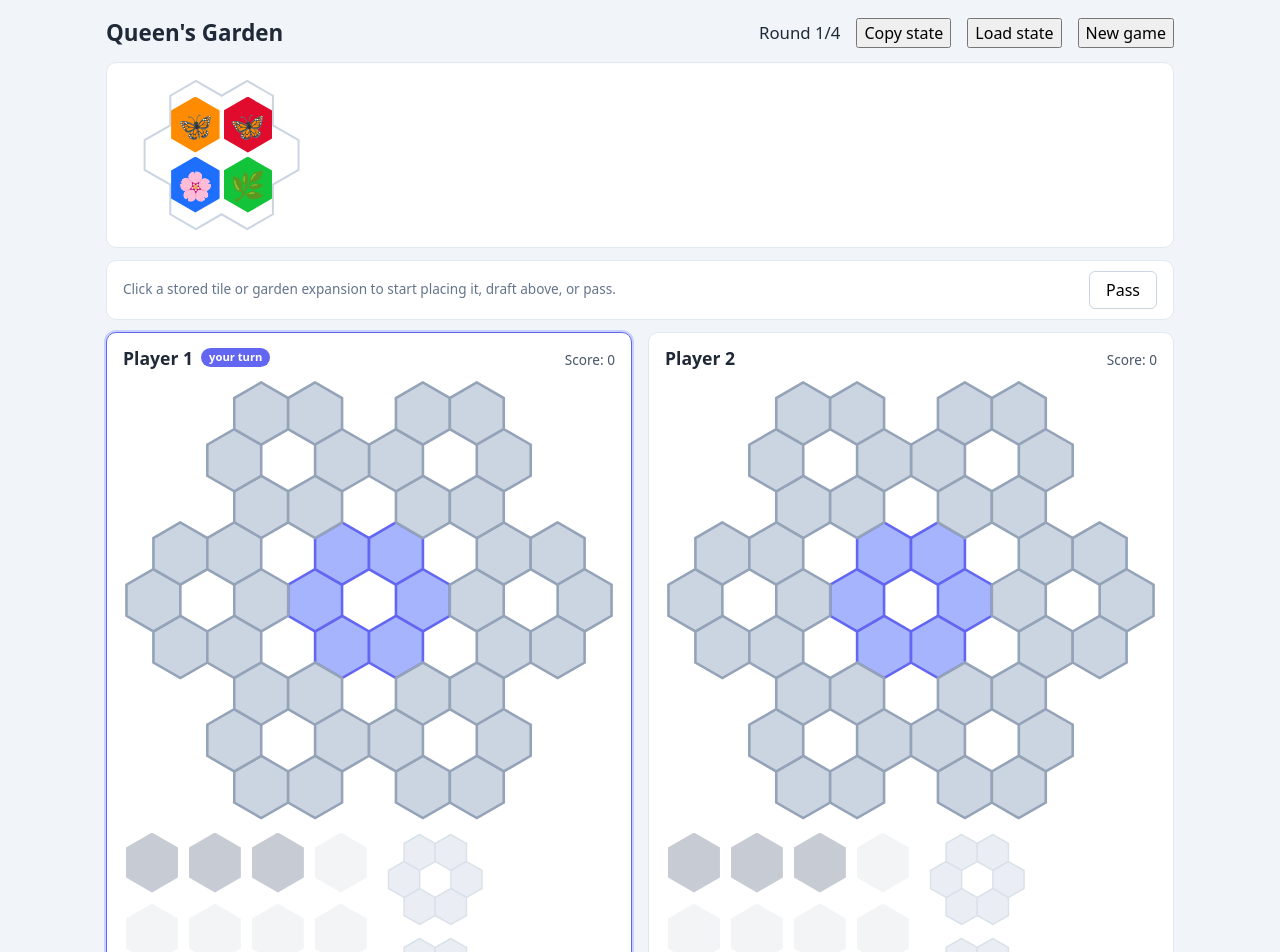
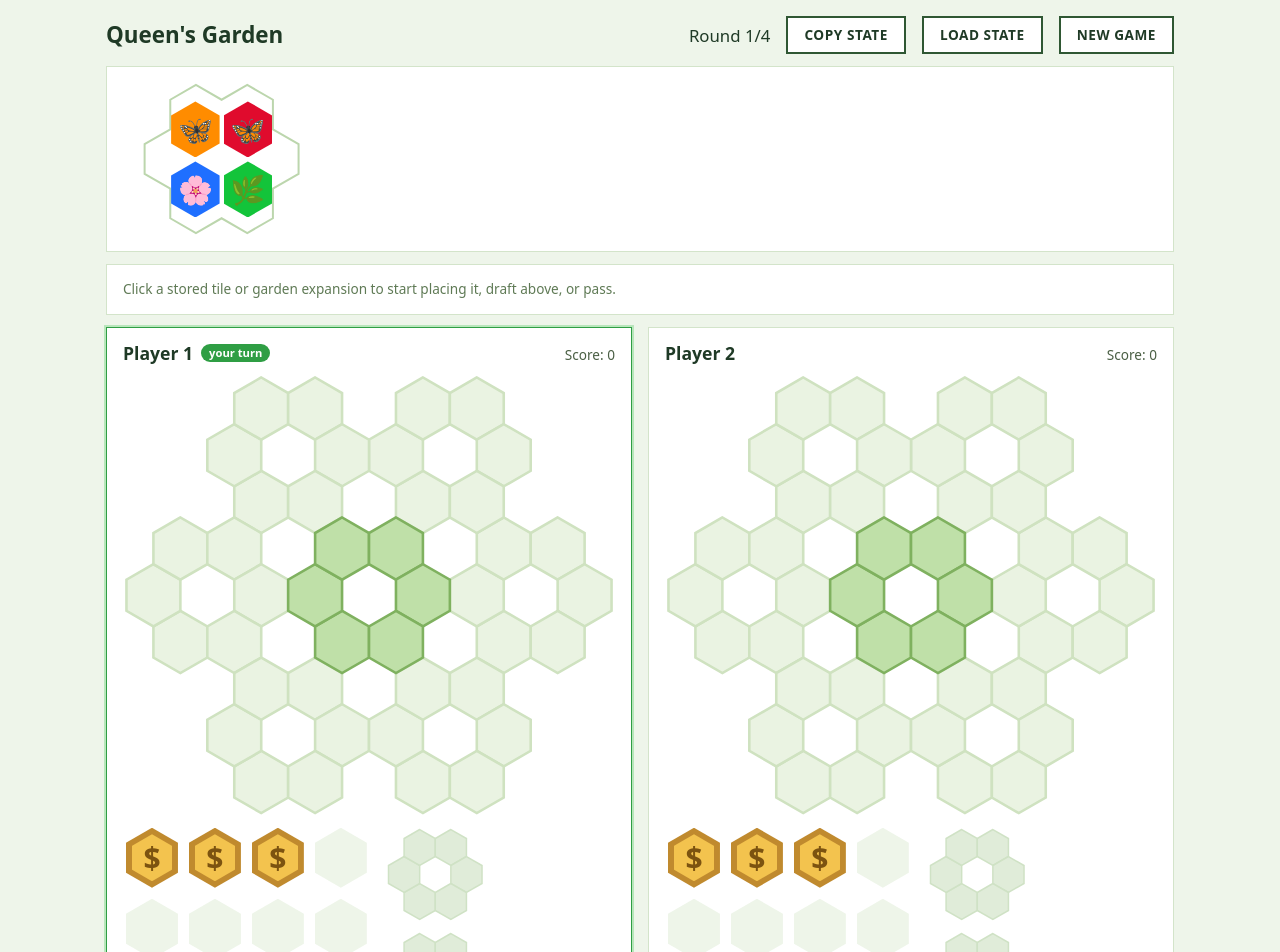
Before and after one commit to johnbillion/giochiamo, a React (Vite) app: page / in a window 1280 px wide. Shown: the top 952 px of the page. Built offline with nearby package versions, Linux system fonts and the light colour scheme.

Commit message:
More tweaks to appearance, including the pass button placement.

```diff
--- a/src/index.css
+++ b/src/index.css
@@ -1,7 +1,7 @@
 :root {
   font-family: system-ui, -apple-system, sans-serif;
   line-height: 1.5;
-  color: #1f2937;
+  color: #1f3a26;
 }
 
 * {
@@ -11,7 +11,7 @@
 body {
   margin: 0;
   min-height: 100vh;
-  background: #f1f5f9;
+  background: #eef5ea;
 }
 
 button {
@@ -44,16 +44,35 @@ button:disabled {
   font-size: 1.05rem;
 }
 
+/* Angular, chunky-bordered buttons echoing the hex board: square corners, a thick
+   dark-green edge, and a hard (blur-free) offset shadow that the button sinks into when pressed. */
+.topbar button,
+.pass {
+  border: 2px solid #2f5733;
+  border-radius: 0;
+  background: #fff;
+  color: #1f3a26;
+  font-weight: 600;
+  font-size: 0.85rem;
+  letter-spacing: 0.04em;
+  text-transform: uppercase;
+  padding: 7px 16px;
+  transition: background 0.05s ease;
+}
+.topbar button:hover,
+.pass:hover {
+  background: #f3f8ef;
+}
+
 /* --- shared --- */
 .hint {
-  color: #64748b;
+  color: #5f7a55;
   font-size: 0.85rem;
   margin: 4px 0;
 }
 .note {
   background: #fef3c7;
   border: 1px solid #fcd34d;
-  border-radius: 6px;
   padding: 6px 10px;
   font-size: 0.9rem;
 }
@@ -80,15 +99,33 @@ button:disabled {
 
 /* an empty storage slot: a faint, flat hexagon placeholder (no edge shadow) */
 .tile-slot {
-  background: #eef0f3;
+  background: #e7f1e0;
   filter: none;
+}
+
+/* a coin: a lighter silver face inside a darker rim, with a dark-grey glyph */
+.coin-face {
+  position: relative;
+  display: inline-flex;
+  vertical-align: middle;
+}
+.coin-face .coin-rim {
+  position: absolute;
+  inset: 0;
+  background: #c08a2e;
+}
+.coin-face .coin-inner {
+  position: absolute;
+  inset: 11%;
+  background: #f3c34e;
+  color: #7c5310;
+  font-weight: 700;
 }
 
 /* --- central area --- */
 .central {
   background: #fff;
-  border: 1px solid #e2e8f0;
-  border-radius: 10px;
+  border: 1px solid #d3e4ca;
   padding: 12px 16px;
   margin: 12px 0;
 }
@@ -155,11 +192,10 @@ button:disabled {
   gap: 0;
   padding: 0;
   background: #fff;
-  border: 1px solid #e2e8f0;
-  border-radius: 10px;
+  border: 1px solid #d3e4ca;
+  border-radius: 0;
   box-shadow: 0 6px 20px rgba(0, 0, 0, 0.18);
   z-index: 20;
-  /* Clip the flush-fitting buttons to the popup's rounded outline so only the outer corners curve. */
   overflow: hidden;
 }
 .draft-tile.open .tile-popup {
@@ -170,7 +206,7 @@ button:disabled {
   border-radius: 0;
   padding: 6px 14px;
   background: #fff;
-  color: #1e293b;
+  color: #243a28;
   text-align: center;
   white-space: nowrap;
   overflow: hidden;
@@ -178,7 +214,7 @@ button:disabled {
 }
 /* A hairline divider where the two buttons meet. */
 .draft-chip + .draft-chip {
-  border-left: 1px solid #e2e8f0;
+  border-left: 1px solid #d3e4ca;
 }
 .draft-chip:not(:disabled):hover {
   filter: brightness(1.08);
@@ -188,12 +224,12 @@ button:disabled {
 }
 /* Yellow's fill is too light for white text — use dark text for legibility. */
 .draft-chip.draft-chip-colour[data-colour='yellow']:not(:disabled) {
-  color: #1e293b;
+  color: #243a28;
 }
 .draft-chip:disabled {
-  background: #f1f5f9 !important;
-  color: #94a3b8;
-  border-color: #e2e8f0;
+  background: #eef5ea !important;
+  color: #86997c;
+  border-color: #d3e4ca;
   filter: grayscale(1) opacity(0.5);
 }
 
@@ -204,8 +240,7 @@ button:disabled {
   gap: 12px;
   flex-wrap: wrap;
   background: #fff;
-  border: 1px solid #e2e8f0;
-  border-radius: 10px;
+  border: 1px solid #d3e4ca;
   padding: 10px 16px;
   margin: 12px 0;
 }
@@ -213,11 +248,12 @@ button:disabled {
   flex: 1;
 }
 .pass {
-  margin-left: auto;
-  border: 1px solid #cbd5e1;
-  border-radius: 6px;
-  padding: 6px 16px;
-  background: #fff;
+  position: absolute;
+  left: 50%;
+  bottom: 0;
+  /* The shared button rule sets border/colour/etc.; here we only float it onto the bottom edge,
+     nudged a little below centre so it sits clear of the panel border. */
+  transform: translate(-50%, 75%);
 }
 
 /* --- players --- */
@@ -227,15 +263,15 @@ button:disabled {
   flex-wrap: wrap;
 }
 .player {
+  position: relative;
   flex: 1 1 360px;
   background: #fff;
-  border: 1px solid #e2e8f0;
-  border-radius: 10px;
+  border: 1px solid #d3e4ca;
   padding: 12px 16px;
 }
 .player.active {
-  border-color: #6366f1;
-  box-shadow: 0 0 0 2px #c7d2fe;
+  border-color: #2f9e44;
+  box-shadow: 0 0 0 2px #b8e6bb;
 }
 .player-header {
   display: flex;
@@ -253,21 +289,21 @@ button:disabled {
 }
 .turn-badge {
   font-size: 0.7rem;
-  background: #6366f1;
+  background: #2f9e44;
   color: #fff;
   border-radius: 999px;
   padding: 1px 8px;
 }
 .passed-badge {
   font-size: 0.7rem;
-  background: #94a3b8;
+  background: #86997c;
   color: #fff;
   border-radius: 999px;
   padding: 1px 8px;
 }
 .score {
   font-size: 0.85rem;
-  color: #475569;
+  color: #4a5f44;
   white-space: nowrap;
 }
 
@@ -283,7 +319,7 @@ button:disabled {
 }
 /* Outline a legal target on hover as a placement affordance (legal cells exist only while placing). */
 .gcell.legal:hover polygon {
-  stroke: #6366f1;
+  stroke: #2f9e44;
   stroke-width: 2;
 }
 .gglyph {
@@ -324,8 +360,8 @@ button:disabled {
   display: inline-flex;
 }
 .item:not(:disabled):hover {
-  border-color: #94a3b8;
-  background: #f1f5f9;
+  border-color: #86997c;
+  background: #eef5ea;
 }
 /* a non-interactive empty-slot placeholder, inset to match the .item button box */
 .slot {
@@ -338,8 +374,8 @@ button:disabled {
   line-height: 1;
 }
 .item.placed {
-  border-color: #6366f1;
-  box-shadow: 0 0 0 2px #c7d2fe;
+  border-color: #2f9e44;
+  box-shadow: 0 0 0 2px #b8e6bb;
 }
 .item.pay {
   border-color: #f59e0b;
@@ -349,7 +385,6 @@ button:disabled {
 /* --- load-state dialog (native <dialog>) --- */
 .load-dialog {
   border: none;
-  border-radius: 10px;
   padding: 16px 20px;
   width: min(640px, 100%);
   box-shadow: 0 10px 40px rgba(0, 0, 0, 0.25);
@@ -366,7 +401,7 @@ button:disabled {
   height: 280px;
   font-family: ui-monospace, SFMono-Regular, Menlo, monospace;
   font-size: 0.8rem;
-  border: 1px solid #cbd5e1;
+  border: 1px solid #bcd6ad;
   border-radius: 6px;
   padding: 8px;
   resize: vertical;
@@ -378,7 +413,7 @@ button:disabled {
   margin-top: 10px;
 }
 .modal-actions button {
-  border: 1px solid #cbd5e1;
+  border: 1px solid #bcd6ad;
   border-radius: 6px;
   padding: 6px 16px;
   background: #fff;
@@ -387,8 +422,7 @@ button:disabled {
 /* --- game over --- */
 .gameover {
   background: #fff;
-  border: 2px solid #6366f1;
-  border-radius: 10px;
+  border: 2px solid #2f9e44;
   padding: 12px 16px;
   margin: 12px 0;
 }
--- a/src/ui/Game.tsx
+++ b/src/ui/Game.tsx
@@ -389,13 +389,6 @@ export function Game() {
               <button onClick={resetSelection}>Cancel</button>
             </span>
           )}
-          <button
-            className="pass"
-            disabled={!available.includes(ActionType.Pass)}
-            onClick={() => act({ type: ActionType.Pass })}
-          >
-            Pass
-          </button>
         </section>
       )}
 
@@ -414,6 +407,7 @@ export function Game() {
             placedTile={i === state.currentPlayer ? placedTile : null}
             placedExpansion={i === state.currentPlayer ? placedExpansion : null}
             legalTargets={i === state.currentPlayer ? legalTargets : new Set()}
+            onPass={() => act({ type: ActionType.Pass })}
             onTileItem={clickTileItem}
             onExpansionItem={clickExpansionItem}
             onCell={clickCell}
@@ -681,6 +675,7 @@ function PlayerPanel({
   placedTile,
   placedExpansion,
   legalTargets,
+  onPass,
   onTileItem,
   onExpansionItem,
   onCell,
@@ -694,6 +689,7 @@ function PlayerPanel({
   placedTile: Tile | null;
   placedExpansion: Expansion | null;
   legalTargets: ReadonlySet<string>;
+  onPass: () => void;
   onTileItem: (i: number) => void;
   onExpansionItem: (i: number) => void;
   onCell: (slot: SlotId, dir: Direction) => void;
@@ -769,6 +765,12 @@ function PlayerPanel({
             )}
         </div>
       </div>
+
+      {active && (
+        <button className="pass" onClick={onPass}>
+          Pass
+        </button>
+      )}
     </div>
   );
 }
@@ -844,9 +846,19 @@ function Garden({
   // rosette (its slot) gets highlighted.
   const hoveredCell = hovered ? cells.find((c) => `${c.slot}:${c.dir}` === hovered && c.legal) : undefined;
 
+  // Paint order: empty sections first, then placed expansions, then legal/preview cells on top — so
+  // an expansion's stronger borders are never overdrawn by an adjacent empty section's lighter one.
+  const renderPriority = (c: Cell): number => {
+    const isPreviewCell = hoveredCell?.slot === c.slot && hoveredCell?.dir === c.dir;
+    const inHoveredRosette = !!placedExpansion && !!hoveredCell && hoveredCell.slot === c.slot;
+    if (c.legal || isPreviewCell || inHoveredRosette) return 2;
+    return c.hasExpansion ? 1 : 0;
+  };
+  const renderCells = [...cells].sort((a, b) => renderPriority(a) - renderPriority(b));
+
   return (
     <svg className="garden" viewBox={viewBox} aria-label="garden board">
-      {cells.map((c) => {
+      {renderCells.map((c) => {
         const key = `${c.slot}:${c.dir}`;
         // Where the about-to-place item would land: the exact cell under the cursor, and — for an
         // expansion — every cell of that rosette's slot.
@@ -875,15 +887,14 @@ function Garden({
           className = 'gcell legal';
         } else if (isPreviewCell) {
           // Hovered cell of a blank-identity expansion: an empty-frame preview, no glyph.
-          fill = '#a5b4fc';
+          fill = '#bfe0a8';
           stroke = '#15803d';
           strokeWidth = 2.5;
           className = 'gcell legal';
         } else if (inHoveredRosette) {
-          // The rest of the rosette the expansion is about to drop into — drawn in the same
-          // purpley-blue an empty slot of a placed expansion takes, so the hover previews the
-          // placed result.
-          fill = '#a5b4fc';
+          // The rest of the rosette the expansion is about to drop into — drawn in the same soft
+          // green an empty slot of a placed expansion takes, so the hover previews the placed result.
+          fill = '#bfe0a8';
           stroke = '#15803d';
           strokeWidth = 2;
           className = c.legal ? 'gcell legal' : 'gcell';
@@ -893,11 +904,11 @@ function Garden({
           strokeWidth = 2.5;
           className = 'gcell legal';
         } else if (!c.hasExpansion) {
-          fill = '#cbd5e1';
-          stroke = '#94a3b8';
+          fill = '#eaf3e2';
+          stroke = '#cfe2c0';
         } else if (!c.tile) {
-          fill = '#a5b4fc';
-          stroke = '#6366f1';
+          fill = '#bfe0a8';
+          stroke = '#7fb15f';
         } else {
           fill = COLOUR_HEX[c.tile.colour];
           stroke = 'rgba(0, 0, 0, 0.4)';
--- a/src/ui/board.tsx
+++ b/src/ui/board.tsx
@@ -33,6 +33,9 @@ export const SYMBOL_GLYPH: Record<Symbol, string> = {
   herb: '🌿',
   lily: '🌷',
 };
+
+// The glyph shown on a coin (wildcard payment piece). Kept as a constant so it can be localised.
+export const COIN_GLYPH = '$';
 
 // The 6 symbols → display names shown in the UI.
 export const SYMBOL_LABEL: Record<Symbol, string> = {
@@ -122,7 +125,7 @@ export function ExpansionOutline() {
       preserveAspectRatio="xMidYMid meet"
       aria-hidden="true"
     >
-      <polygon points={points} fill="none" stroke="#cbd5e1" strokeWidth={2} vectorEffect="non-scaling-stroke" />
+      <polygon points={points} fill="none" stroke="#bcd6ad" strokeWidth={2} vectorEffect="non-scaling-stroke" />
     </svg>
   );
 }
@@ -175,9 +178,18 @@ export function TileSlot({ size = 34 }: { size?: number }) {
   );
 }
 
-// A coin, drawn as a plain silver hexagon (a wildcard payment piece).
+// A coin (wildcard payment piece): a silver hexagon with a darker rim and a dark-grey glyph.
 export function CoinFace({ size = 34 }: { size?: number }) {
-  return <HexFace fill="#c7ccd4" size={size} title="coin (wildcard payment)" />;
+  return (
+    <span
+      className="coin-face"
+      title="coin (wildcard payment)"
+      style={{ width: size * HEX_RATIO, height: size, fontSize: size * 0.5 }}
+    >
+      <span className="tile-face coin-rim" />
+      <span className="tile-face coin-inner">{COIN_GLYPH}</span>
+    </span>
+  );
 }
 
 // An expansion piece, drawn as a miniature rosette — the same shape it takes on the board: six
@@ -215,8 +227,8 @@ export function ExpansionFace({ expansion, size = 18 }: { expansion: Expansion;
           <g key={c.i}>
             <polygon
               points={hexPoints(c.cx, c.cy, r)}
-              fill={isId ? COLOUR_HEX[id.colour] : '#e2e8f0'}
-              stroke={isId ? 'rgba(0, 0, 0, 0.4)' : '#cbd5e1'}
+              fill={isId ? COLOUR_HEX[id.colour] : '#d3e4ca'}
+              stroke={isId ? 'rgba(0, 0, 0, 0.4)' : '#bcd6ad'}
               strokeWidth={1.5}
             />
             {isId && (
```
